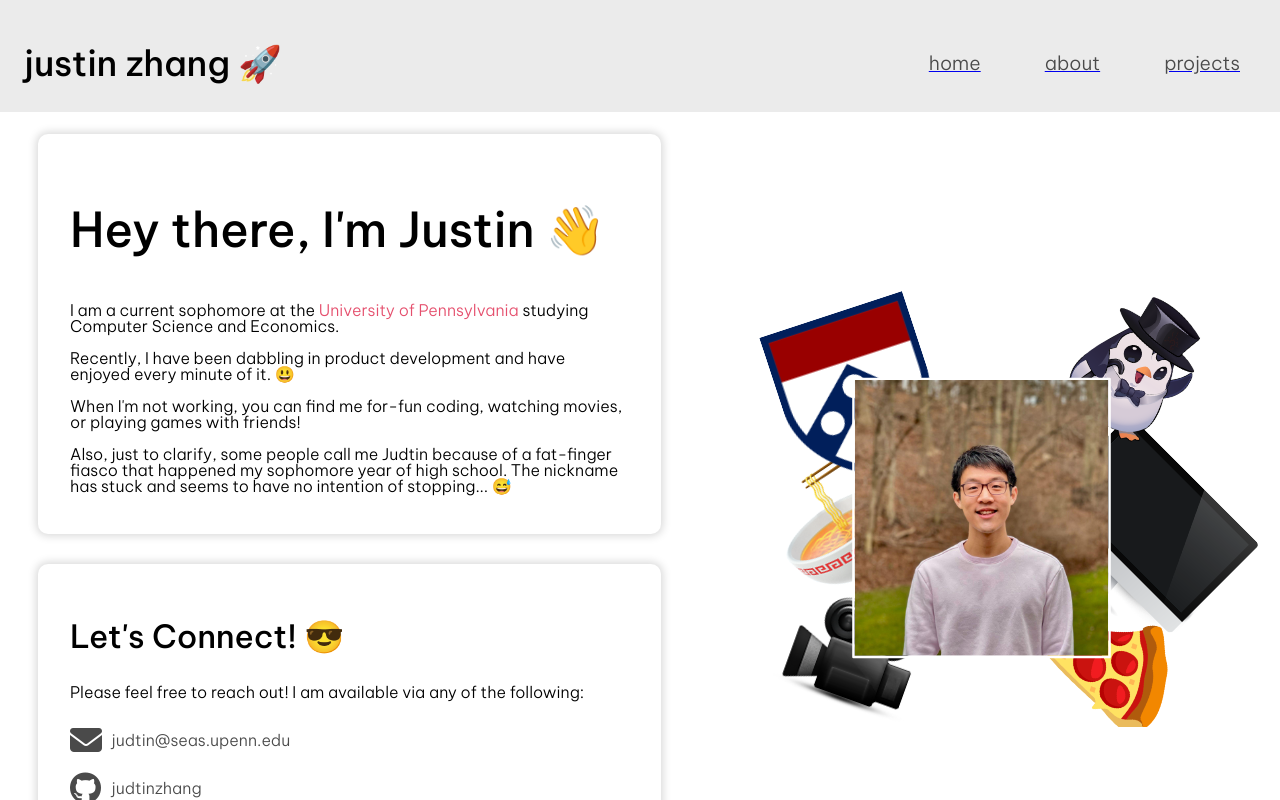
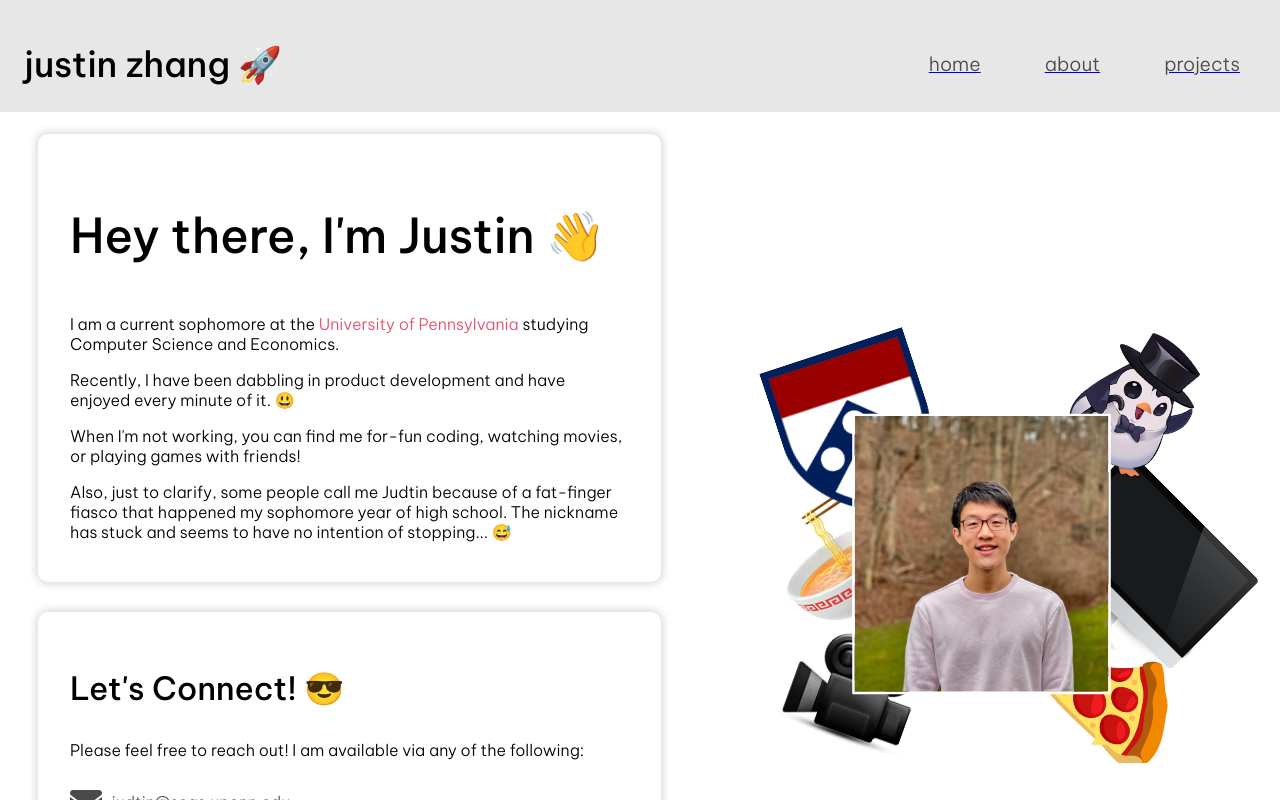
Before and after one commit to judtinzhang/personal-website, a React (Vite) app: page / in a window 1280 px wide. Shown: the top 800 px of the page. Built offline with nearby package versions, Linux system fonts and the light colour scheme.

Commit message:
finished projects components

```diff
--- /dev/null
+++ b/public/projects.json
@@ -0,0 +1,18 @@
+[
+    {
+        "id": 1,
+        "title": "5-Card Poker",
+        "tech": "Java, Swing, JUnit",
+        "image": "https://i.imgur.com/KKlQOKX.png",
+        "description": "Play Poker versus 3 bots! GUI provides full functionality of a normal game of Poker (Betting, Matching, Discard/Replace, Hand Ranking). Player Chips are automatically recorded in BetHistory.txt after every round.",
+        "link": "https://github.com/judtinzhang/modified-poker"
+    },
+    {
+        "id": 2,
+        "title": "asdfdsa5-Card Poker",
+        "tech": "Java, Swing, JUnit",
+        "image": "https://i.imgur.com/KKlQOKX.png",
+        "description": "Play online Poker versus 3 bots! GUI provides full functionality of a normal game of Poker (Betting, Matching, Discard/Replace, Hand Ranking)",
+        "link": "https://github.com/judtinzhang/modified-pokesssssr"
+    }
+]
--- a/src/App.js
+++ b/src/App.js
@@ -18,7 +18,7 @@ const App = () => {
         <>
             <Anchor href={href} target="_blank">
                 <ConnectTabs>
-                    <i class={iClass} style={{ width: '2.6rem'}}/>
+                    <i className={iClass} style={{ width: '2.6rem'}}/>
                     <Text>{text}</Text>
                 </ConnectTabs>
             </Anchor>
@@ -76,7 +76,7 @@ const App = () => {
                         />
                     </Card>
                 </div>
-                <img src={JustinArt} alt="Justin Zhang" width="46%" height="auto" style={{zIndex: '99', display: 'block', margin: 'auto'}} />
+                <img src={JustinArt} alt="Justin Zhang" width="46%" height="auto" style={{display: 'block', margin: 'auto'}} />
             </Row>
         </>
     )
--- a/src/components/About.js
+++ b/src/components/About.js
@@ -9,6 +9,7 @@ const About= () => {
         <>
             <Nav />
             <HeaderSpace />
+
             <h1>hello about!</h1>
         </>
     )
--- a/src/components/Nav.js
+++ b/src/components/Nav.js
@@ -1,11 +1,13 @@
 import React from 'react'
 import { Link } from 'react-router-dom'
-import { NavStyle, Text, Anchor } from './Styles'
+import { NavStyle, Text, NavCover } from './Styles'
 
 const NavLink = ({ title, link }) => (
     <div style={{ marginRight: '4rem' }}>
         <Link to={link}>
-            <Anchor><Text size='1.2rem'>{title}</Text></Anchor>
+            <NavCover>
+                <Text size='1.2rem'>{title}</Text>
+            </NavCover>
         </Link>
     </div>
 )
--- a/src/components/Projects.js
+++ b/src/components/Projects.js
@@ -1,14 +1,44 @@
-import React, { useState } from 'react'
+import React, { useState, useEffect } from 'react'
+import ProjectJSON from '../../public/projects.json'
+
 import Nav from './Nav'
-import { HeaderSpace } from './Styles'
-
+import { HeaderSpace, Text, ProjCardWrapper, ProjAnchor } from './Styles'
 
 const Projects = () => {
+
+    const [projectList, setProjectList] = useState([])
+
+    useEffect(() => {
+        const json_projects = []
+        ProjectJSON.forEach((entry) => {
+            json_projects.push(entry)
+        })
+        setProjectList(json_projects.reverse())
+    }, [])
+
+    const ProjCard = ({ title, tech, image, description, link }) => (
+        <ProjAnchor href={link} target='_blank'>
+            <ProjCardWrapper mw='270px'>
+                <Text bold size='1.5rem' lh='0'>{title}</Text>
+                <Text>🛠 {tech}</Text>
+                <img src={image} alt={title} width="270px" height="200px" style={{display: 'block', margin: 'auto', flexBasis: '90%'}} />
+                <div style={{ display: 'flex' }}>
+                    <Text>📔</Text>
+                    <Text lh='1.5'>{description}</Text>
+                </div>
+            </ProjCardWrapper>
+         </ProjAnchor>
+
+    )
+
     return (
         <>
             <Nav />
             <HeaderSpace />
-            <h1>hello project!</h1>
+            <Text bold size='3rem' style={{ textAlign: 'center'}}>projects 👨🏻‍💻</Text>
+            {projectList.map(project => (
+                <ProjCard key={project.id} link={project.link} title={project.title} image={project.image} tech={project.tech} description={project.description} />
+            ))}
         </>
     )
 }
--- a/src/components/Styles.js
+++ b/src/components/Styles.js
@@ -8,7 +8,7 @@ export const NavStyle = s.nav`
   position: fixed;
   top: 0;
   left: 0;
-  background: rgba(230, 230, 230, 0.8);
+  background: rgba(230, 230, 230, 0.95);
   align-items: center;
   justify-content: space-between;
   z-index: 100;
@@ -17,7 +17,7 @@ export const NavStyle = s.nav`
 export const Text = s.p`
   font-size: ${({ size }) => size || '1rem'};
   font-weight: ${({ bold }) => (bold ? '500' : '350')};
-  line-height: 1;
+  line-height: ${({ lh }) => lh || '1.25'};
   overflow-wrap: break-word;
   color: '#4a4a4a';
   font-family: 'Be Vietnam Pro', sans-serif;
@@ -41,6 +41,24 @@ export const Anchor = s.a`
   }
 `
 
+export const NavCover = s.div`
+  color: #4a4a4a;
+  text-decoration: none!important;
+  &:hover {
+    text-decoration: none!important;
+    color: #e54f6d;
+  }
+`
+
+export const ProjAnchor = s.a`
+  color: #4a4a4a;
+  display: inline-block;
+  text-decoration: none!important;
+  &:hover {
+    text-decoration: none!important;
+  }
+`
+
 export const HyperLink = s.a`
   color: #e54f6d;
   text-decoration: none!important;
@@ -59,15 +77,29 @@ export const Card = s.div`
   box-shadow: 0 0 8px 2px #d9d9d9;
   padding: 1.5rem 2rem;
   background-color: white;
-  max-width: 50rem;
-  margin: 30px
+  max-width: ${({ mw }) => mw || '50rem'};
+  margin: 30px;
+`
+
+export const ProjCardWrapper = s.div`
+  border-radius: 10px;
+  box-shadow: 0 0 8px 2px #d9d9d9;
+  padding: 1.5rem 2rem;
+  background-color: white;
+  width: ${({ mw }) => mw || '50rem'};
+  height: 30rem;
+  margin: 30px;
+  &:hover {
+    box-shadow: 0 0 8px 7px #d9d9d9;
+    background-color: #ffeef2;
+  }
 `
 
 export const Row = s.div`
   display: flex;
   flex: 1 1 30%;
   align-items: center;
-  justify-content: space-around;
+  justify-content: ${({ jc }) => jc || 'space-around'};
 `
 
 export const ConnectTabs = s.div`
```
